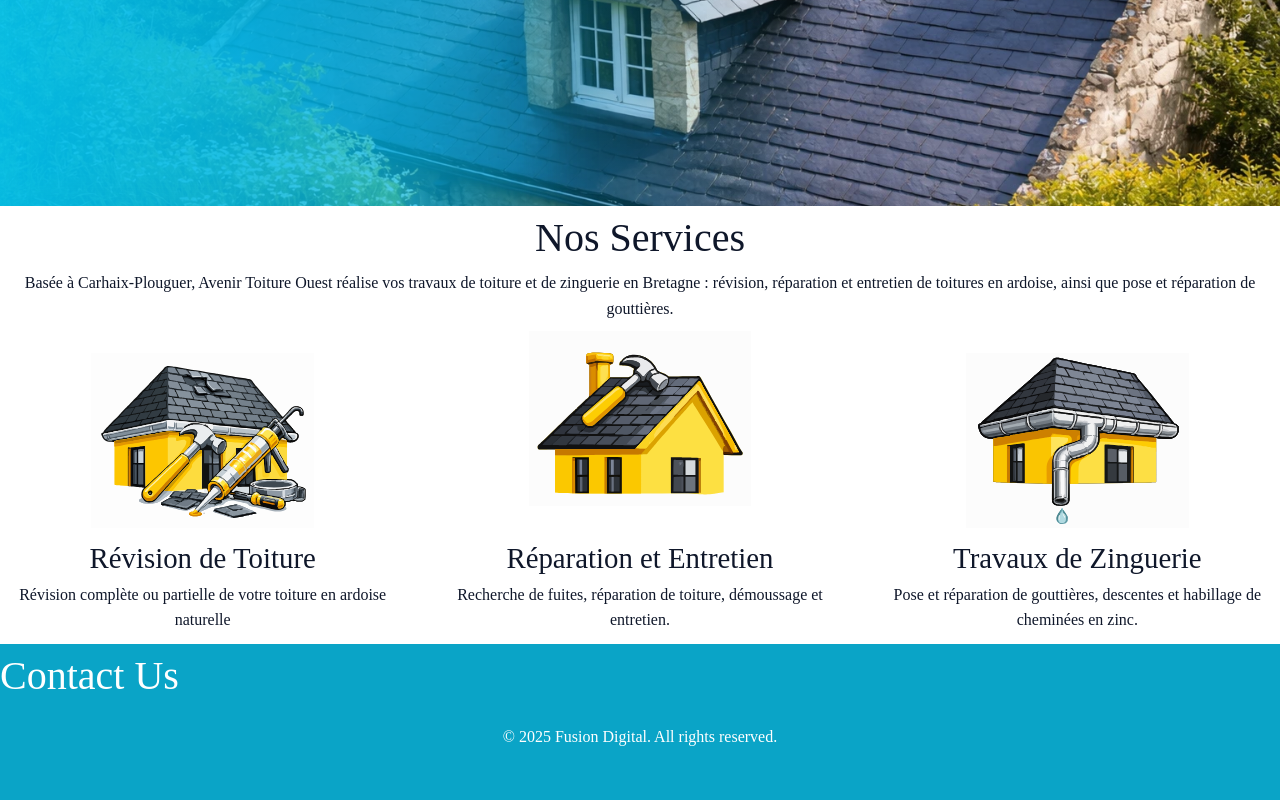
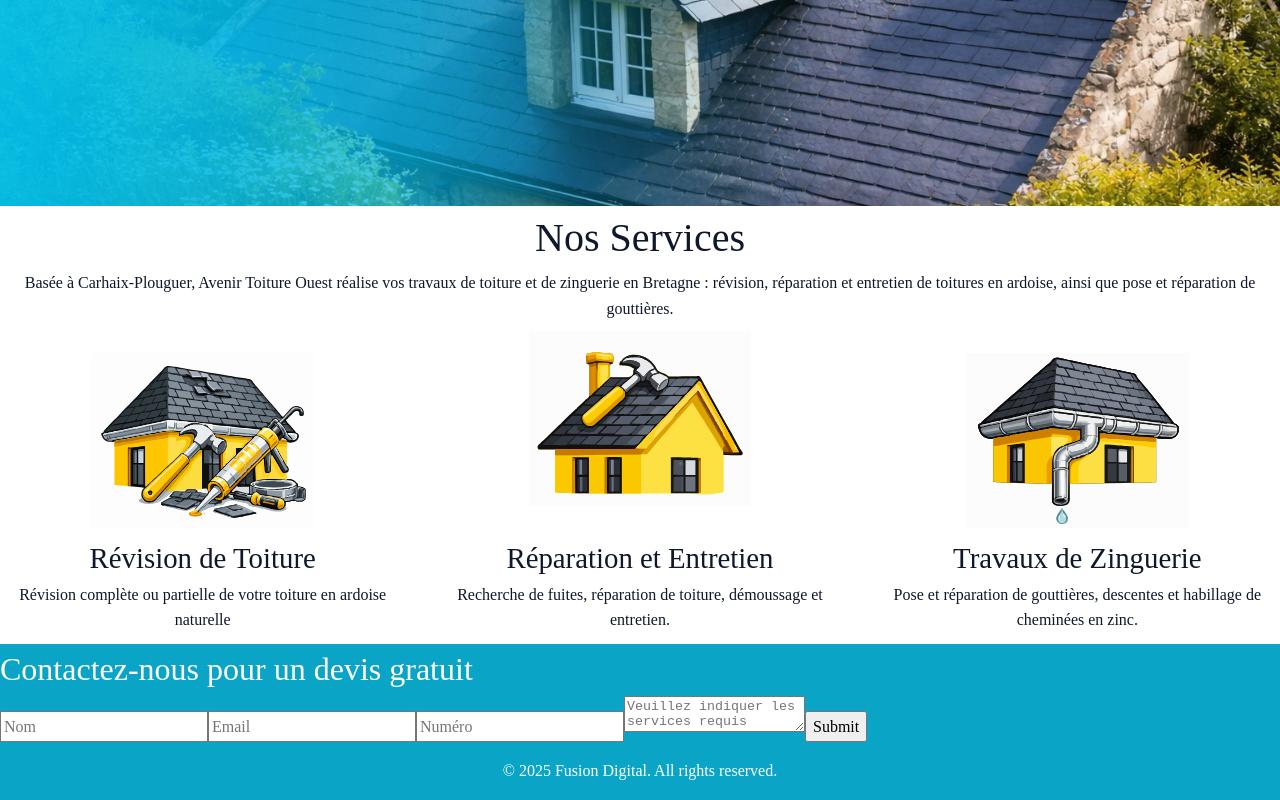
Before and after one commit to Charlirussell/Avenir-Toiture-Ouest, a React (Vite) app: page / in a window 1280 px wide. Shown: the part 434-1234 px from the top of the page. Before the commit the page ends 1200 px from the top, so only its background shows below. Built offline with nearby package versions, Linux system fonts and the light colour scheme.

Commit message:
Add Web3Forms submission handling Contact form

```diff
--- a/src/components/Contact/Contact.jsx
+++ b/src/components/Contact/Contact.jsx
@@ -1,9 +1,38 @@
+import { useState } from 'react';
+
 import './Contact.scss';
 
 const Contact = () => {
+
+  const [result, setResult] = useState("");
+
+  const onSubmit = async (event) => {
+    event.preventDefault();
+    const formData = new FormData(event.target);
+    formData.append("access_key", "71c4e7cb-b605-43e9-aa4f-3a4f8fe61a0d");
+
+    const response = await fetch("https://api.web3forms.com/submit", {
+      method: "POST",
+      body: formData
+    });
+
+    const data = await response.json();
+    setResult(data.success ? "Votre message a bien été envoyé. Nous vous contacterons prochainement." : "Erreur, message non envoyé. Veuillez réessayer.");
+  };
+
     return (
         <section id='contact' className='contact'>
-            <h1>Contact Us</h1>
+          <div className='contact-form'>
+            <h2>Contactez-nous pour un devis gratuit</h2>
+                <form onSubmit={onSubmit}>
+                    <input type="text" name="name" placeholder='Nom' required/>
+                    <input type="email" name="email" placeholder='Email'required/>
+                    <input type="tel" name="phone" placeholder='Numéro'/>
+                    <textarea name="message" placeholder='Veuillez indiquer les services requis' required></textarea>
+                    <button type="submit">Submit</button>
+                    <p>{result}</p>
+                </form>
+            </div>
         </section>
     )
 }
```
